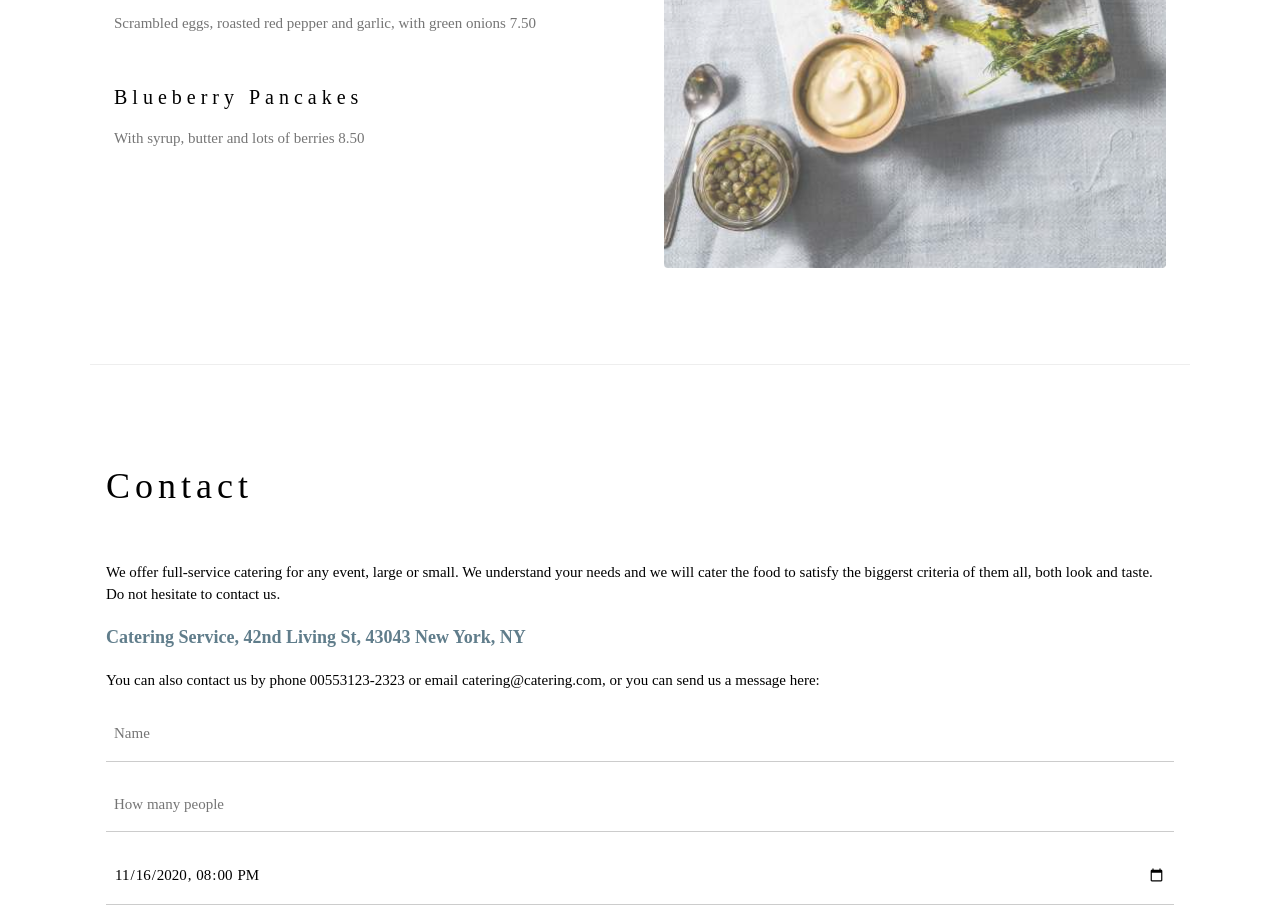
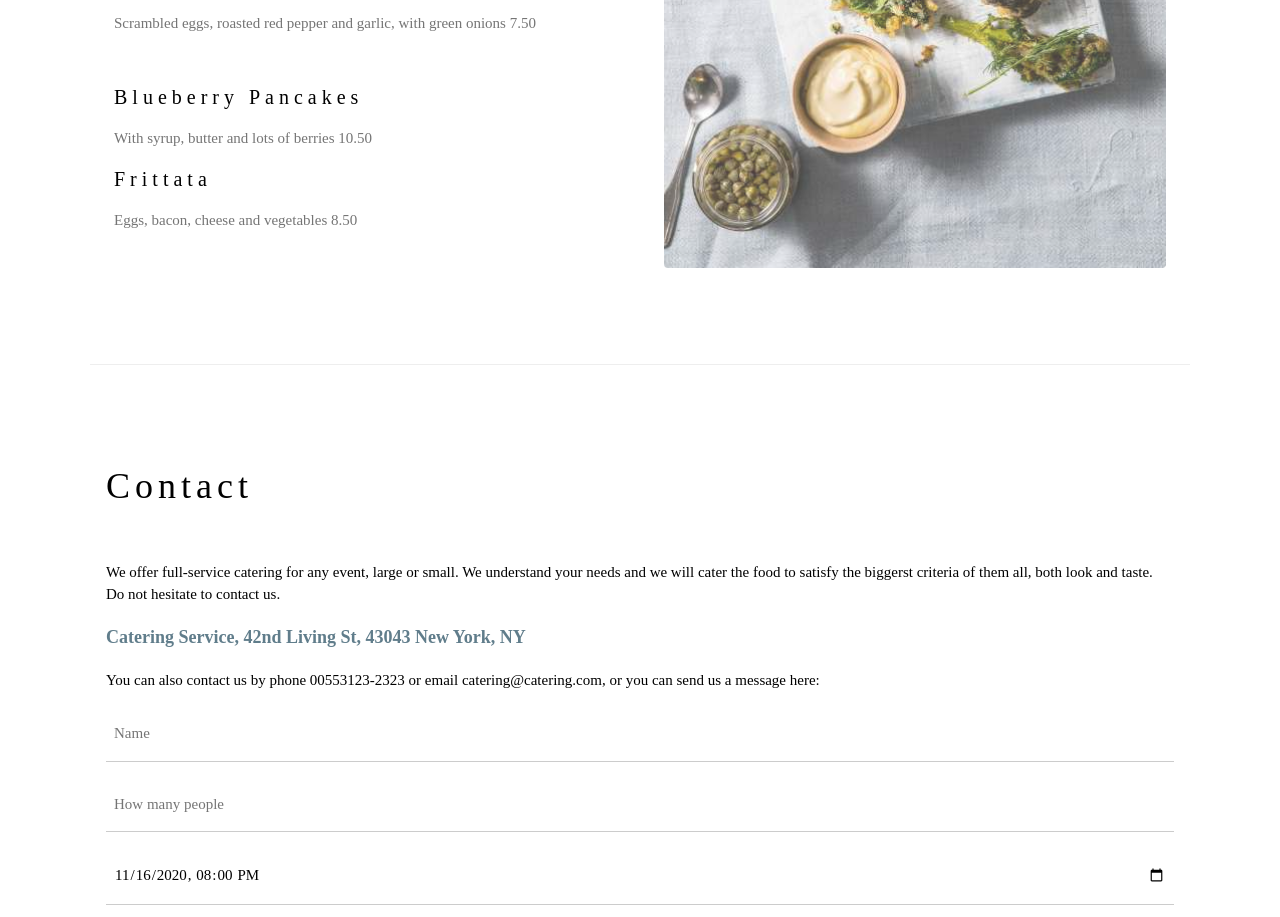
Before and after one commit to MDexterL/MeuWebsite, a plain HTML site: page index.html in a window 1280 px wide. Shown: the part 2021-2938 px from the top of the page. Drawn offline with nearby package versions, Linux system fonts and the light colour scheme.

Commit message:
Adicionado o item Frittata ao menu

```diff
--- a/index.html
+++ b/index.html
@@ -73,7 +73,11 @@ h1, h2, h3, h4, h5, h6 {
       <p class="w3-text-grey">Scrambled eggs, roasted red pepper and garlic, with green onions 7.50</p><br>
 
       <h4>Blueberry Pancakes</h4>
-      <p class="w3-text-grey">With syrup, butter and lots of berries 8.50</p>
+      <p class="w3-text-grey">With syrup, butter and lots of berries 10.50</p>
+
+      <h4>Frittata</h4>
+      <p class="w3-text-grey">Eggs, bacon, cheese and vegetables 8.50</p>
+
     </div>
 
     <div class="w3-col l6 w3-padding-large">
```
